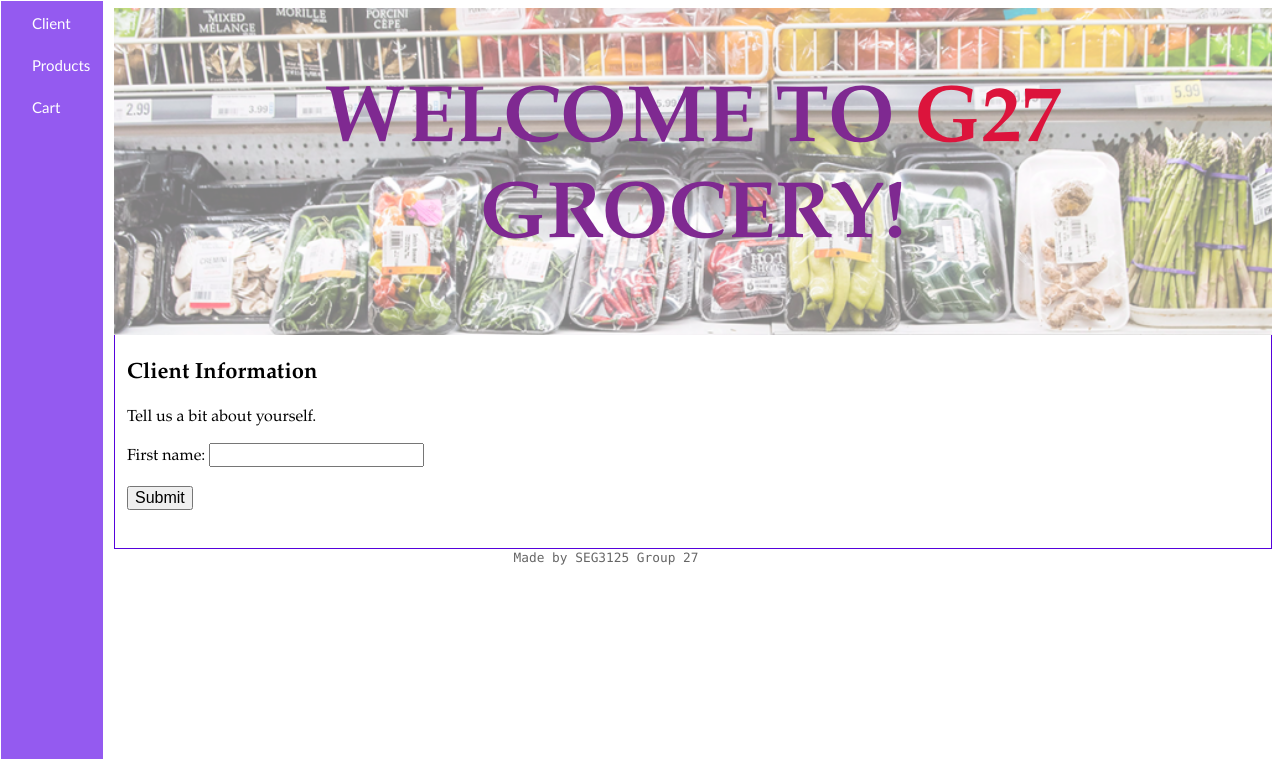
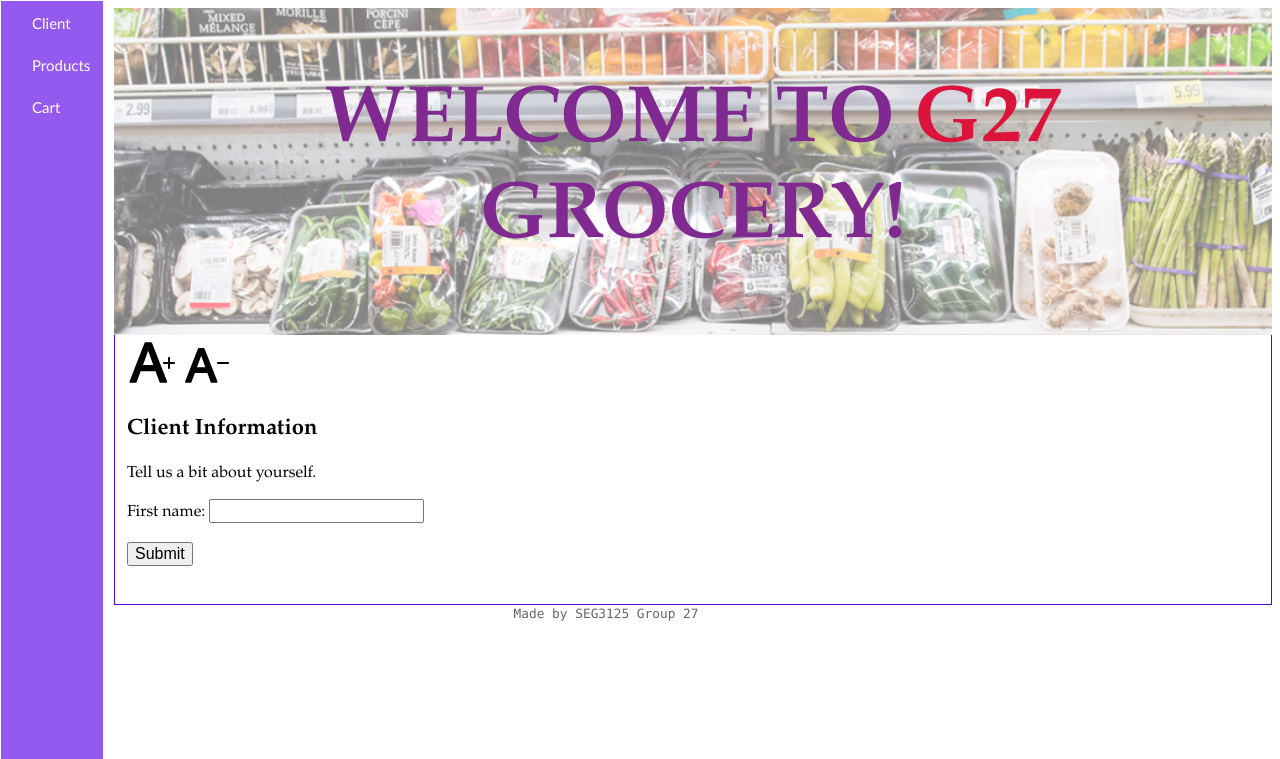
Before and after one commit to SEG3125-G27/SEG3125-G27.github.io, a web app: file G27grocery-UPDATED/index.html in a window 1280 px wide. Shown: the top 759 px of the page. Run offline with its HTML, style and script files only (its server is not run), Linux system fonts and the light colour scheme.

Commit message:
Added font increase/decrease buttons

```diff
--- a/G27grocery-UPDATED/index.html
+++ b/G27grocery-UPDATED/index.html
@@ -1,76 +1,49 @@
 <!DOCTYPE html>
 <html>
+
 <head>
-
     <!-- This style sheet is taken from  https://www.w3schools.com/howto/howto_js_tabs.asp -->
     <link href="styles/style.css" rel="stylesheet" type="text/css">
-
     <title>Grocery Store</title>
     <link rel="shortcut icon" type="image/png" href="images/grocery.png">
-
 </head>
 
 <body onload="openClient()">
-
-  <!-- ******************************************************************************************************** -->
-
-
-
     <section id="footer">
-
         <div class="footerc" style="overflow: hidden; position: relative;">
-
-        <img
-          class="demo-bg"
-          src="images/shelves.png"
-          alt=""
-        >
-
-        <div class="brand" style="margin: auto; position: relative;">  <h1> Welcome to <span>G27</span> Grocery! </h1>  </div>
-
-
-
+            <img class="demo-bg" src="images/shelves.png" alt="">
+            <div class="brand" style="margin: auto; position: relative;">
+                <h1> Welcome to <span>G27</span> Grocery! </h1>
             </div>
-
-
+        </div>
     </section>
-
-  <!-- ******************************************************************************************************** -->
-
-
     <!-- Tab links, each one with an onclick event associated with it -->
-
-
-
-
-
     <!-- Tab content -->
     <div id="Client" class="tabcontent">
+        <div id="fontIncreaseButtons">
+            <input type="image" src="images/increase.svg" onClick="increaseFontSize()">
+            <input type="image" src="images/decrease.svg" onClick="decreaseFontSize()">
+        </div>
         <h3>Client Information</h3>
         <p>Tell us a bit about yourself.</p>
-
-
         <label for="fname">First name:</label>
         <input type="text" id="fname" name="fname"><br><br>
-  <!-- <input type="submit" name="Submit" onclick="lucie()"> -->
         <button type="submit" value="Submit" onclick="lucie()">Submit</button>
         <br><br>
-
         <p id="hi"></p>
-
         <!-- Dietary restriction: <br><br> -->
-
         <div id="forLucie" style="display: none;">
             Dietary restriction: <br><br>
-     <select id="dietSelect1" name="dietSelect" selected onchange="categorySelector1(dietSelect1.id, 'displayProduct'); resetRadio();" >
+            <select id="dietSelect1" name="dietSelect" selected
+                onchange="categorySelector1(dietSelect1.id, 'displayProduct'); resetRadio();">
                 <option value="" selected="selected">Choose Diet</option>
                 <option value="Vegetarian">Vegetarian Products</option>
             </select>
         </div>
-
         <div id="forEveryone" style="display: none;">
             Dietary restriction: <br><br>
-    <select id="dietSelect2" name="dietSelect" selected onchange="selectMenu(); categorySelector1(dietSelect2.id, 'displayProduct'); resetRadio();">
+            <select id="dietSelect2" name="dietSelect" selected
+                onchange="selectMenu(); categorySelector1(dietSelect2.id, 'displayProduct'); resetRadio();">
                 <option value="" disabled selected="selected">Choose Diet</option>
                 <option value="Vegetarian">Vegetarian Products</option>
                 <option value="GlutenFree">Gluten Free Products</option>
@@ -79,29 +52,19 @@
                 <option value="lactoseIntol">Lactose Free Products</option>
                 <option value="None">None</option>
             </select>
-
             <p>Include <b> <i>organic</i></b> food? (more expensive)</p>
-
             <input type="radio" id="yes" name="orgo" value="yes" onclick="selectMenu(); organicSelector()" checked>
             <label for="yes">Yes</label>
-      <input type="radio" id="no" name="orgo" value="no" onclick="selectMenu(); organicSelector()" >
+            <input type="radio" id="no" name="orgo" value="no" onclick="selectMenu(); organicSelector()">
             <label for="no">No</label><br>
         </div>
-
-
-  <!-- <p>Include <b> <i>organic</i></b> food? (more expensive)</p>
-
-  <input type="radio" id="yes" name="orgo" value="yes" onclick="selectMenu(); organicSelector()" checked>
-    <label for="yes">Yes</label>
-  <input type="radio" id="no" name="orgo" value="no" onclick="selectMenu(); organicSelector()" >
-    <label for="no">No</label><br> -->
-
-
-  <!-- <input type="submit" value="Submit"> -->
-
     </div>
 
     <div id="Products" class="tabcontent">
+        <div id="fontIncreaseButtons">
+            <input type="image" src="images/increase.svg" onClick="increaseFontSize()">
+            <input type="image" src="images/decrease.svg" onClick="decreaseFontSize()">
+        </div>
         <h3>Your targeted products</h3>
         <p>We preselected products based on your preferences.</p>
         Choose items to buy: <br><br>
@@ -123,6 +86,10 @@
     </div>
 
     <div id="Cart" class="tabcontent">
+        <div id="fontIncreaseButtons">
+            <input type="image" src="images/increase.svg" onClick="increaseFontSize()">
+            <input type="image" src="images/decrease.svg" onClick="decreaseFontSize()">
+        </div>
         <h3>Cart</h3>
         <p>Shopping Cart</p>
         <div id="displayCart"></div>
@@ -140,6 +107,5 @@
     <div class="page-footer">
         <signature>Made by SEG3125 Group 27</signature><br>
     </div>
-
 </body>
 </html>
--- a/G27grocery-UPDATED/scripts/main.js
+++ b/G27grocery-UPDATED/scripts/main.js
@@ -200,3 +200,34 @@ function selectedItems(){
 	c.appendChild(document.createTextNode("Total Price is $" + getTotalPrice(chosenProducts, productQuantity)));
 
 }
+
+// Buttons to adjust the font size
+
+var currentFontSize = 100;
+var fontIncrement = 25;
+var fontSizeMin = 50;
+var fontSizeMax = 200;
+
+function increaseFontSize() {
+	var body = document.getElementsByTagName('body')[0];
+	var cartButton = document.getElementById('addCart');
+
+	if (currentFontSize < fontSizeMax) {
+		currentFontSize += fontIncrement;
+		var newSize = String(currentFontSize) + '%';
+		body.style.fontSize = newSize;
+		cartButton.style.fontSize = newSize;
+	}
+}
+
+function decreaseFontSize() {
+	var body = document.getElementsByTagName('body')[0];
+	var cartButton = document.getElementById('addCart');
+
+	if (currentFontSize > fontSizeMin) {
+		currentFontSize -= fontIncrement;
+		var newSize = String(currentFontSize) + '%';
+		body.style.fontSize = newSize;
+		cartButton.style.fontSize = newSize;
+	}
+}
--- a/G27grocery-UPDATED/styles/style.css
+++ b/G27grocery-UPDATED/styles/style.css
@@ -211,3 +211,8 @@ select, input, button{
   border: 0;
   border-bottom: 1px solid rgb(255, 255, 255);
 }
+
+#fontIncreaseButtons {
+  height: 75%;
+  width: 75%;
+}
```
Also changed, not shown: G27grocery-UPDATED/images/decrease.svg (added), G27grocery-UPDATED/images/increase.svg (added), README.md. Lines whose indentation alone changed are shown as unchanged.
